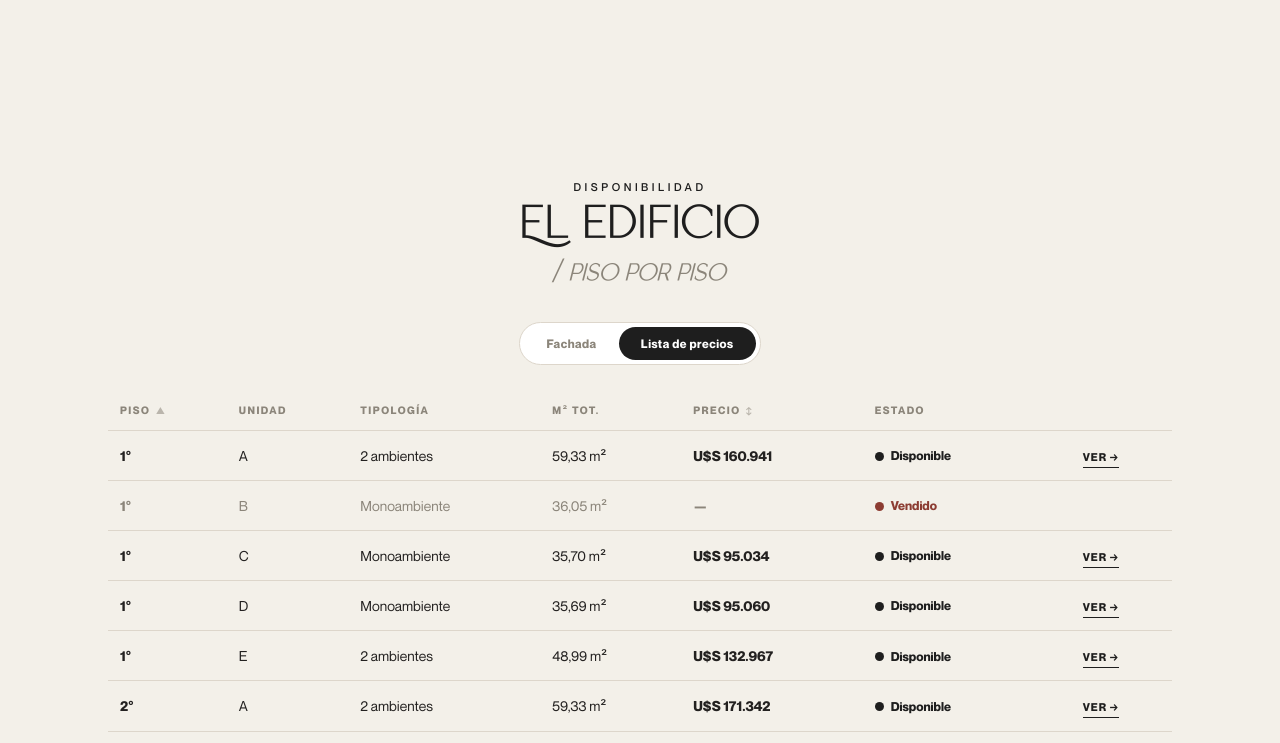
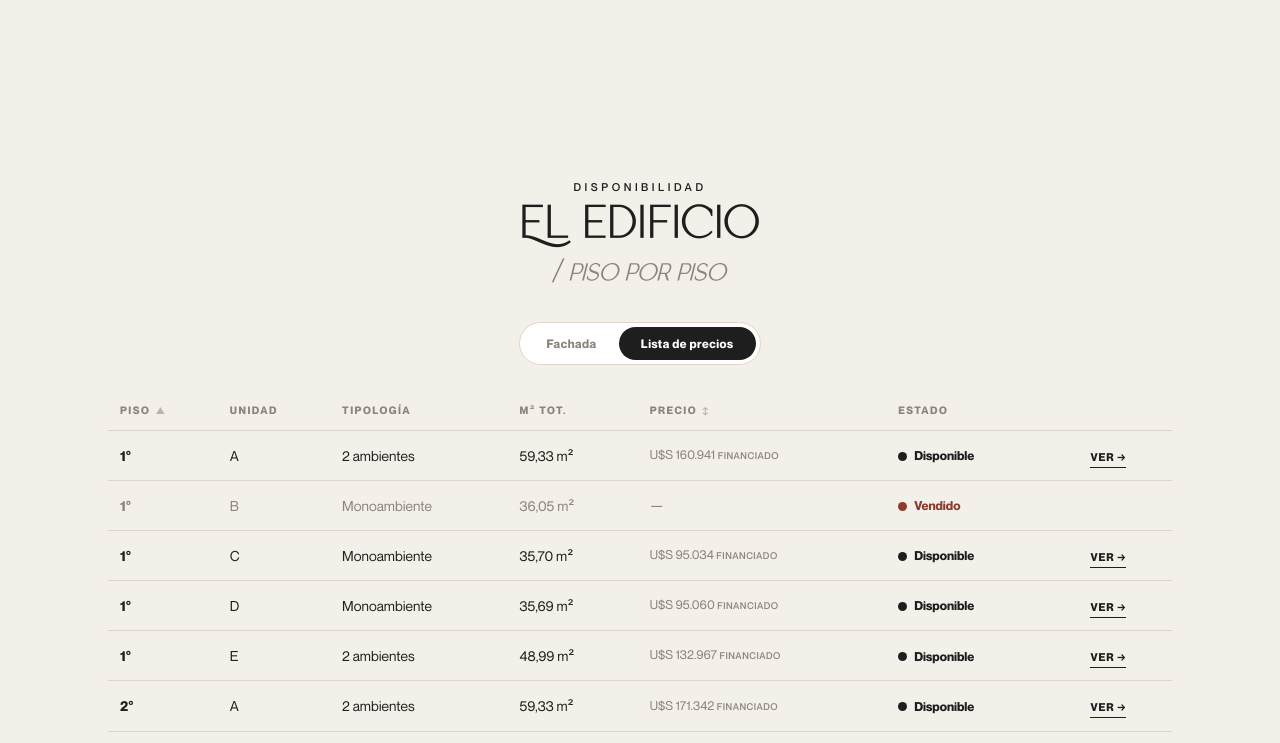
Before and after one commit to guillescaglia-bit/team-scaglia-web, a plain HTML site: page emprendimientos/quintaglia-3defebrero-2781/index.html in a window 1280 px wide. Both pictures are taken after a click on the button "Lista de precios". Shown: the part 4991-5734 px from the top of the page. Drawn offline with Linux system fonts and the light colour scheme; no server answers.

Commit message:
Emprendimientos: en la lista de precios mostrar Contado y Financiado (WOOD y Quintaglia)
Co-Authored-By: Claude Opus 4.8 <noreply@anthropic.com>

```diff
--- a/emprendimientos/quintaglia-3defebrero-2781/index.html
+++ b/emprendimientos/quintaglia-3defebrero-2781/index.html
@@ -560,7 +560,10 @@
       table.wltab tr.na td{color:var(--muted)}
       table.wltab tbody tr.av:hover{background:var(--cream)}
       .wl-piso{font-weight:600}
-      .wl-pr{font-weight:600;white-space:nowrap}
+      .wl-pr{white-space:nowrap;line-height:1.35}
+      .wl-pc b{font-weight:600;color:var(--ink)}
+      .wl-pf{font-size:12.5px;color:var(--muted)}
+      .wl-pl{font-size:9.5px;text-transform:uppercase;letter-spacing:.05em;color:var(--muted);font-weight:500}
       .wl-st{display:inline-flex;align-items:center;gap:7px;font-size:12.5px;font-weight:600;white-space:nowrap}
       .wl-st i{width:9px;height:9px;border-radius:50%;flex:none}
       .st-av i{background:var(--green)} .st-av{color:var(--green)}
@@ -996,6 +999,8 @@
             tipo: pi ? pi.tipo : tipoLabel(pn, x.u),
             m2: pi ? pi.tot : null,
             price: av ? (x.cash!=null?x.cash:x.fin) : null,
+            cash: av && x.cash!=null ? x.cash : null,
+            fin: av && x.fin!=null ? x.fin : null,
             av: av, st: wEstado(x) });
         });
       });
@@ -1011,7 +1016,13 @@
         '<th class="srt" data-k="precio">Precio'+arrow('precio')+'</th>'+
         '<th>Estado</th><th></th></tr></thead><tbody>';
       rows.forEach(function(r){
-        var precio = r.price!=null ? fmtU(r.price) : '—';
+        var precio = '—';
+        if (r.av) {
+          var pp = '';
+          if (r.cash!=null) pp += '<div class="wl-pc"><b>'+fmtU(r.cash)+'</b> <span class="wl-pl">contado</span></div>';
+          if (r.fin!=null) pp += '<div class="wl-pf">'+fmtU(r.fin)+' <span class="wl-pl">financiado</span></div>';
+          precio = pp || '—';
+        }
         var m2 = r.m2 ? r.m2+' m²' : '—';
         var cta = r.av ? '<a class="wl-cta" href="#" data-fi="'+r.fi+'" data-ui="'+r.ui+'">Ver →</a>' : '';
         h += '<tr class="'+(r.av?'av':'na')+'">'+
```
Also changed, not shown: emprendimientos/wood-recoleta/index.html (+13 -2 lines).
